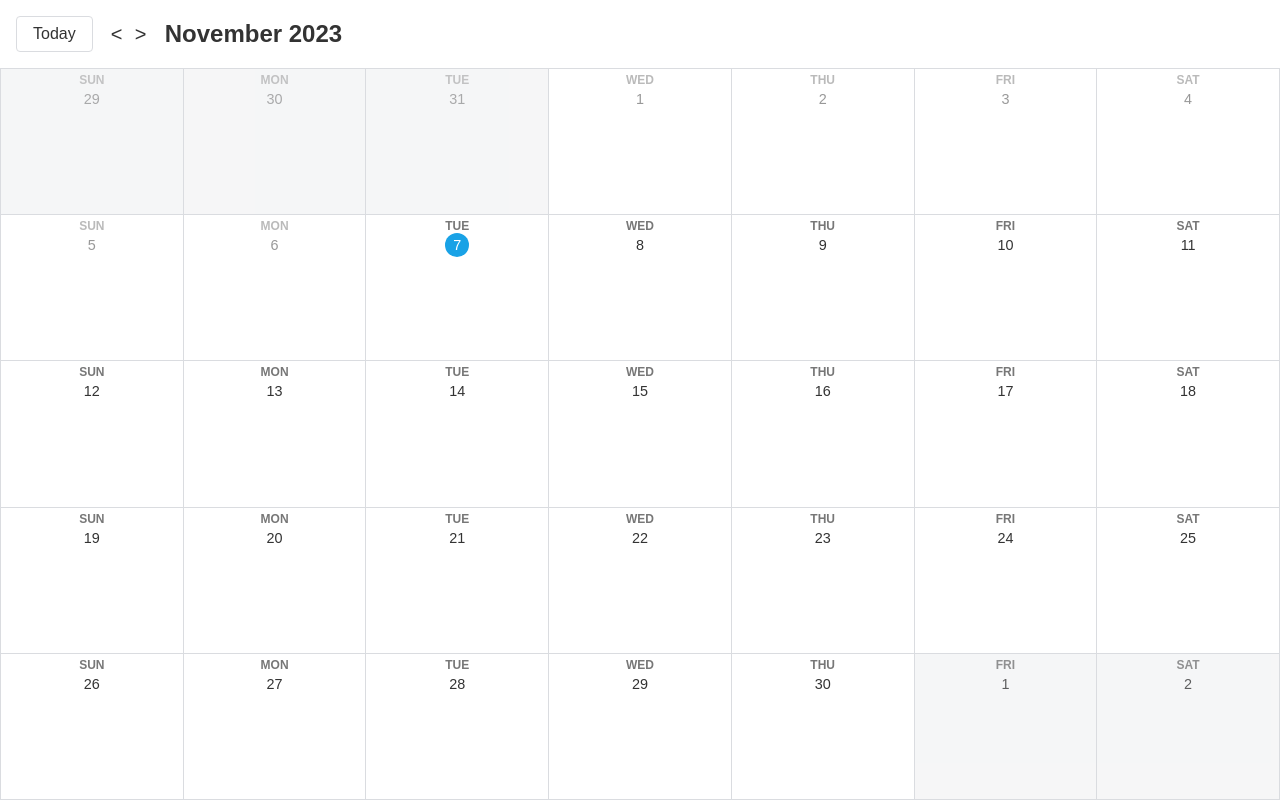
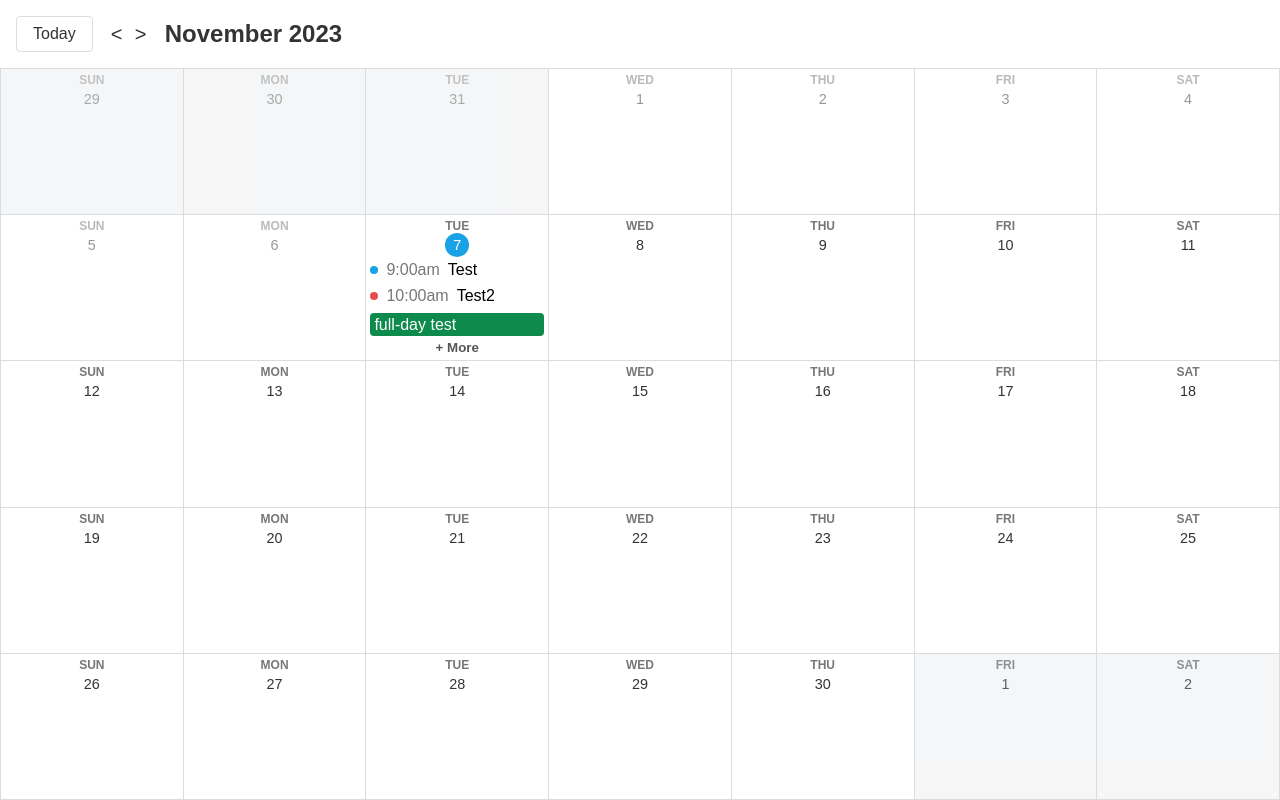
Before and after one commit to erichard413/31-32-google-calendar-clone, a React (Vite) app: page / in a window 1280 px wide. Built offline with nearby package versions, Linux system fonts and the light colour scheme.

Commit message:
improved type safety, added data flow to modals & delete event functionality

```diff
--- a/src/components/Calendar.tsx
+++ b/src/components/Calendar.tsx
@@ -1,4 +1,3 @@
-import React from "react";
 import { useState, useEffect } from "react";
 import format from "date-fns/format";
 import eachDayOfInterval from "date-fns/eachDayOfInterval";
@@ -10,6 +9,7 @@ import getDate from "date-fns/getDate";
 import isSameMonth from "date-fns/isSameMonth";
 import isToday from "date-fns/isToday";
 import isPast from "date-fns/isPast";
+import { deleteEvent } from "../helpers/deleteEvent.ts";
 import { Event } from "./Event.tsx";
 import { Header } from "./Header.tsx";
 import { useLocalStorage } from "../hooks/useLocalStorage.tsx";
@@ -20,43 +20,88 @@ type valueTypes = {
   currentMonth?: Date;
 };
 
+type Event = {
+  id: string;
+  color?: string;
+  startTime?: string | null;
+  endTime?: string | null;
+  name?: string;
+  isAllDay?: boolean;
+};
+
 export function Calendar({ currentMonth }: valueTypes) {
   // save visible month in state, this can be used to calculate start of month, end of month values.
   const [visibleMonth, setVisibleMonth] = useState(currentMonth || new Date());
   // state for selecting day
   const [selectedDay, setSelectedDay] = useState<string>("");
+  // state for selecting event
+  const [selectedEvent, setSelectedEvent] = useState<Object>("");
   const [eventsModalIsOpen, setEventsModalIsOpen] = useState<boolean>(false);
   const [addDeleteModalIsOpen, setAddDeleteModalIsOpen] =
     useState<boolean>(false);
+  const { events, setEvents } = useLocalStorage();
   // get visible dates, to build the calendar using fns-dates
   const visibleDates = eachDayOfInterval({
     start: startOfWeek(startOfMonth(visibleMonth)),
     end: endOfWeek(endOfMonth(visibleMonth)),
   });
 
-  const { events, setEvents } = useLocalStorage();
+  function handleDelete(id: string, key: string) {
+    setEvents(
+      (
+        e: {
+          id: string;
+          color?: string | undefined;
+          startTime?: string | null | undefined;
+          endTime?: string | null | undefined;
+          name?: string | undefined;
+          isAllDay?: boolean | undefined;
+        }[]
+      ) => ({ ...e, [key]: deleteEvent(id, key, e) })
+    );
+    setAddDeleteModalIsOpen(val => !val);
+  }
   // FOR DEV USE ONLY -  useEffect to add in test Event Information
-  // useEffect(() => {
-  //   setEvents({
-  //     [`${format(new Date(), "L-d-yyyy")}`]: [
-  //       {
-  //         time: "9am",
-  //         name: "Test",
-  //         color: "blue",
-  //       },
-  //       {
-  //         time: "10am",
-  //         name: "Test",
-  //         color: "red",
-  //       },
-  //       {
-  //         time: null,
-  //         name: "full-day test",
-  //         color: "green",
-  //       },
-  //     ],
-  //   });
-  // }, []);
+  useEffect(() => {
+    setEvents({
+      [`${format(new Date(), "L-d-yyyy")}`]: [
+        {
+          id: crypto.randomUUID(),
+          startTime: "09:00",
+          endTime: "10:00",
+          name: "Test",
+          color: "blue",
+          isAllDay: false,
+        },
+        {
+          id: crypto.randomUUID(),
+          startTime: "10:00",
+          endTime: "11:00",
+          name: "Test2",
+          color: "red",
+          isAllDay: false,
+        },
+        {
+          id: crypto.randomUUID(),
+          startTime: "",
+          endTime: "",
+          name: "full-day test",
+          color: "green",
+          isAllDay: true,
+        },
+      ],
+      "10-24-2023": [
+        {
+          id: crypto.randomUUID(),
+          startTime: "",
+          endTime: "",
+          name: "My birthday!",
+          color: "blue",
+          isAllDay: true,
+        },
+      ],
+    });
+  }, []);
 
   return (
     <>
@@ -64,12 +109,17 @@ export function Calendar({ currentMonth }: valueTypes) {
         <AddDeleteModal
           setAddDeleteModalIsOpen={setAddDeleteModalIsOpen}
           addDeleteModalIsOpen={addDeleteModalIsOpen}
+          setSelectedEvent={setSelectedEvent}
+          selectedDay={selectedDay}
+          event={selectedEvent}
+          handleDelete={handleDelete}
         />
       )}
       {eventsModalIsOpen && (
         <EventsModal
           setEventsModalIsOpen={setEventsModalIsOpen}
           setAddDeleteModalIsOpen={setAddDeleteModalIsOpen}
+          setSelectedEvent={setSelectedEvent}
           selectedDay={selectedDay}
           events={events[selectedDay]}
           eventsModalIsOpen={eventsModalIsOpen}
@@ -103,16 +153,25 @@ export function Calendar({ currentMonth }: valueTypes) {
                 </button>
               </div>
               <div className="events">
-                {events[format(date, "L-d-yyyy")]?.map(d => (
-                  <Event
-                    key={crypto.randomUUID()}
-                    time={d.time}
-                    name={d.name}
-                    color={d.color}
-                    setEventsModalIsOpen={setEventsModalIsOpen}
-                    setAddDeleteModalIsOpen={setAddDeleteModalIsOpen}
-                  />
-                ))}
+                {events[format(date, "L-d-yyyy")]?.map(
+                  (d: {
+                    color?: string | undefined;
+                    startTime?: string | null | undefined;
+                    endTime?: string | null | undefined;
+                    name?: string | undefined;
+                    isAllDay?: boolean | undefined;
+                  }) => (
+                    <Event
+                      key={crypto.randomUUID()}
+                      event={d}
+                      date={date}
+                      setEventsModalIsOpen={setEventsModalIsOpen}
+                      setAddDeleteModalIsOpen={setAddDeleteModalIsOpen}
+                      setSelectedEvent={setSelectedEvent}
+                      setSelectedDay={setSelectedDay}
+                    />
+                  )
+                )}
               </div>
               {events[format(date, "L-d-yyyy")]?.length > 0 ? (
                 <button
--- a/src/components/Event.tsx
+++ b/src/components/Event.tsx
@@ -1,25 +1,40 @@
-import React from "react";
+import { formatEventTime } from "../helpers/formatEventTime.ts";
+import format from "date-fns/format";
 
 type propTypes = {
-  time?: string;
-  name?: string;
-  color?: string;
+  event: {
+    color?: string;
+    startTime?: string | null;
+    endTime?: string | null;
+    name?: string;
+    isAllDay?: boolean;
+  };
   setAddDeleteModalIsOpen: Function;
+  setSelectedEvent: Function;
+  setSelectedDay?: Function;
+  setEventsModalIsOpen: Function;
+  date?: Date;
 };
 
 export function Event({
-  time,
-  name,
-  color,
+  event,
   setAddDeleteModalIsOpen,
+  setSelectedEvent,
+  setSelectedDay,
+  date,
 }: propTypes) {
+  const { color, startTime, isAllDay, name } = event;
   function handleClick() {
+    setSelectedEvent(event);
+    if (setSelectedDay && date) setSelectedDay(format(date, "L-d-yyyy"));
     setAddDeleteModalIsOpen((val: boolean) => !val);
   }
   const ifTime = (
     <button className={`event`} onClick={handleClick}>
       <div className={`color-dot ${color}`}></div>
-      <div className="event-time">{time}</div>
+      <div className="event-time">
+        {startTime && formatEventTime(startTime)}
+      </div>
       <div className="event-name">{name}</div>
     </button>
   );
@@ -29,5 +44,5 @@ export function Event({
       <div className="event-name">{name}</div>
     </button>
   );
-  return <>{time == null ? ifAllDay : ifTime}</>;
+  return <>{isAllDay == true ? ifAllDay : ifTime}</>;
 }
--- a/src/components/Header.tsx
+++ b/src/components/Header.tsx
@@ -1,26 +1,36 @@
-import React from "react";
 import addMonths from "date-fns/addMonths";
 import format from "date-fns/format";
 
-export function Header({ visibleMonth, setVisibleMonth }) {
+type propTypes = {
+  visibleMonth: Date;
+  setVisibleMonth: Function;
+};
+
+export function Header({ visibleMonth, setVisibleMonth }: propTypes) {
   return (
     <div className="header">
       <button className="btn">Today</button>
       <div>
         <button
           className="month-change-btn"
-          onClick={() => setVisibleMonth(month => addMonths(month, -1))}
+          onClick={() =>
+            setVisibleMonth((month: Date) => addMonths(new Date(month), -1))
+          }
         >
           &lt;
         </button>
         <button
           className="month-change-btn"
-          onClick={() => setVisibleMonth(month => addMonths(month, 1))}
+          onClick={() =>
+            setVisibleMonth((month: Date) => addMonths(new Date(month), 1))
+          }
         >
           &gt;
         </button>
       </div>
-      <span className="month-title">{format(visibleMonth, "LLLL yyyy")}</span>
+      <span className="month-title">
+        {format(new Date(visibleMonth), "LLLL yyyy").toString()}
+      </span>
     </div>
   );
 }
--- a/src/components/modals/EventsModal.tsx
+++ b/src/components/modals/EventsModal.tsx
@@ -1,4 +1,3 @@
-import React from "react";
 import { createPortal } from "react-dom";
 import { useEffect, useRef } from "react";
 import { Event } from "../Event";
@@ -6,6 +5,7 @@ import { Event } from "../Event";
 type propTypes = {
   setEventsModalIsOpen: Function;
   setAddDeleteModalIsOpen: Function;
+  setSelectedEvent: Function;
   eventsModalIsOpen: boolean;
   selectedDay: string;
   events: Array<object>;
@@ -14,6 +14,7 @@ type propTypes = {
 export function EventsModal({
   setEventsModalIsOpen,
   selectedDay,
+  setSelectedEvent,
   events,
   setAddDeleteModalIsOpen,
   eventsModalIsOpen,
@@ -51,15 +52,15 @@ export function EventsModal({
           {events?.map(d => (
             <Event
               key={crypto.randomUUID()}
-              time={d.time}
-              name={d.name}
-              color={d.color}
+              event={d}
+              setEventsModalIsOpen={setEventsModalIsOpen}
               setAddDeleteModalIsOpen={setAddDeleteModalIsOpen}
+              setSelectedEvent={setSelectedEvent}
             />
           ))}
         </div>
       </div>
     </div>,
-    document.body.querySelector("#modal-div")
+    document.body.querySelector("#modal-div")!
   );
 }
--- /dev/null
+++ b/src/forms/form-components/ColorInput.tsx
@@ -0,0 +1,24 @@
+type propTypes = {
+  color: string;
+  formColor: string;
+};
+
+export function ColorInput({ color, formColor }: propTypes) {
+  return (
+    <>
+      <input
+        type="radio"
+        name="color"
+        value={color}
+        id={color}
+        className="color-radio"
+        checked={!!(formColor == color) ? true : false}
+      />
+      <label htmlFor={color}>
+        <span className="sr-only">{`${color[0].toUpperCase()}${color.slice(
+          1
+        )}`}</span>
+      </label>
+    </>
+  );
+}
--- /dev/null
+++ b/src/helpers/deleteEvent.ts
@@ -0,0 +1,3 @@
+export function deleteEvent(id: string, key: any, events: Array<any>) {
+  return events[key].filter((ev: { id: string }) => ev.id !== id);
+}
--- /dev/null
+++ b/src/helpers/formatEventTime.ts
@@ -0,0 +1,8 @@
+//takes time input as a STRING (example: 09:16) and converts it to calendar display format -> 9:16am
+
+export function formatEventTime(str: string) {
+  let amOrPm: string = +str.split(":", 1)[0] > 11 ? "pm" : "am";
+  //if begins in 0, slice.
+  if (str[0] === "0") return `${str.slice(1)}${amOrPm}`;
+  return `${str}${amOrPm}`;
+}
--- a/tsconfig.json
+++ b/tsconfig.json
@@ -2,7 +2,7 @@
   "compilerOptions": {
     "target": "ES2020",
     "useDefineForClassFields": true,
-    "lib": ["ES2020", "DOM", "DOM.Iterable"],
+    "lib": ["ES2021", "DOM", "DOM.Iterable"],
     "module": "ESNext",
     "skipLibCheck": true,
 
```
Also changed, not shown: src/components/modals/AddDeleteModal.tsx (+22 -67 lines), src/forms/AddDeleteForm.tsx (added, +106 -0 lines).
